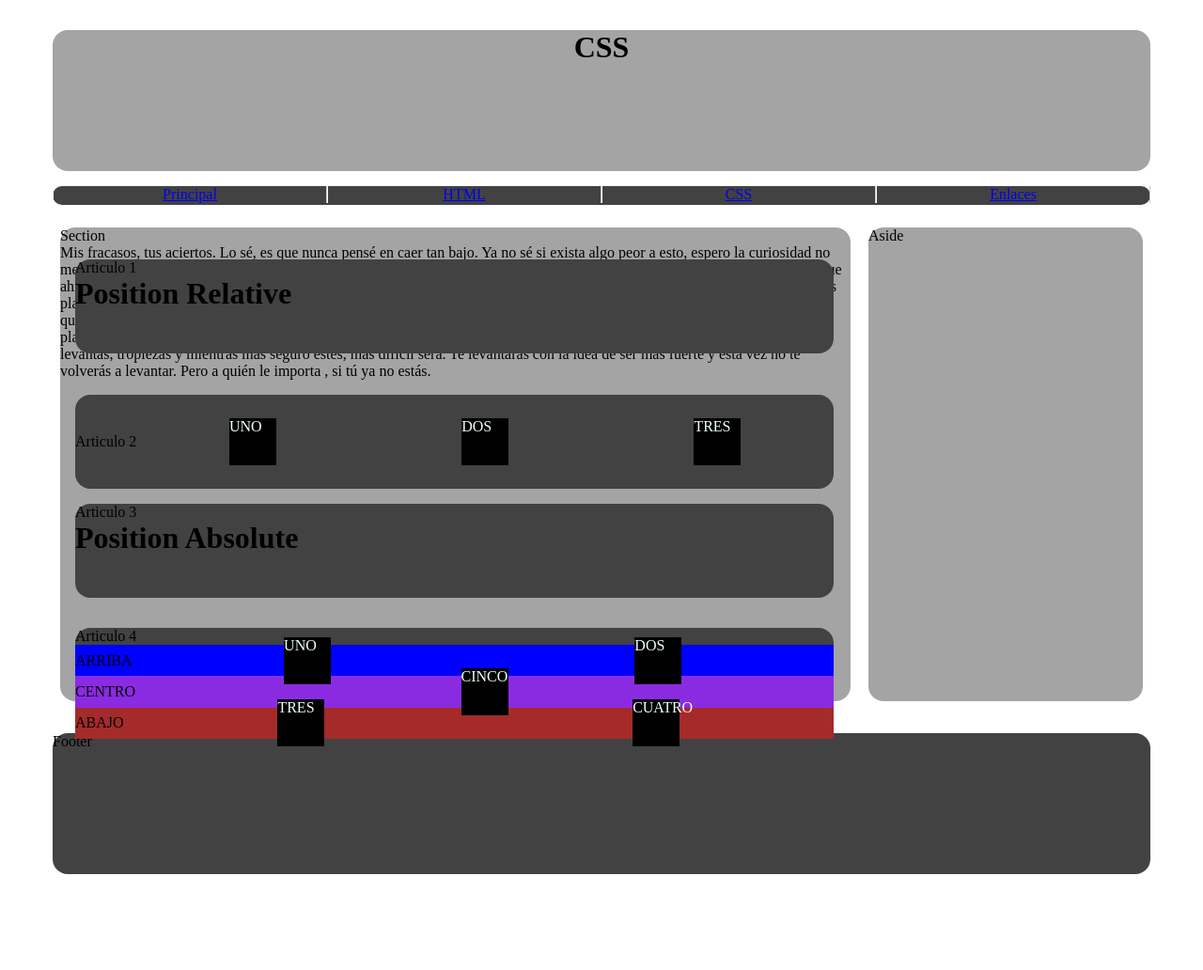
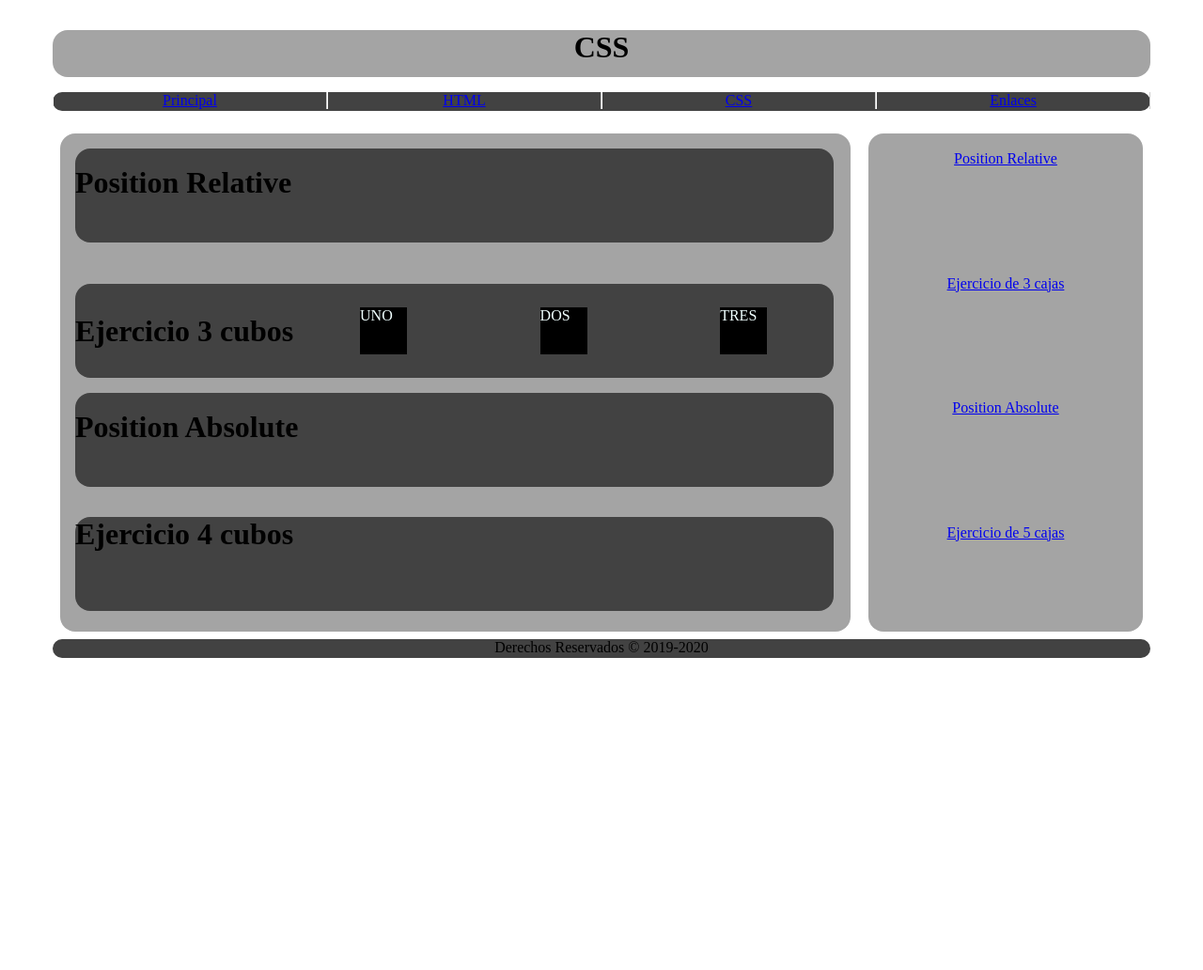
Before and after one commit to Cristian181199/2DAW, a PHP site: page /pages/css/index.html in a window 1280 px wide. Shown: the whole page at 94% size. Run offline with PHP 8.4, Linux system fonts and the light colour scheme.

Commit message:
DWEC REPASO HTML Y CSS CHUNGO TERMINADO

```diff
--- a/DWEC/Tema 1/ACT REPASO HTML - CSS/pages/css/index.html
+++ b/DWEC/Tema 1/ACT REPASO HTML - CSS/pages/css/index.html
@@ -24,59 +24,43 @@
       </div>
       <div id="contenido">
         <div id="section">
-          Section
           <div id="articulo1" class="articulo">
-            Articulo 1
+            <br />
             <h1>Position Relative</h1>
           </div>
-          <p>
-            Mis fracasos, tus aciertos. Lo sé, es que nunca pensé en caer tan
-            bajo. Ya no sé si exista algo peor a esto, espero la curiosidad no
-            me delate. Juré nunca hacerlo. Entendí el por qué nunca hay que
-            asegurar. El tiempo pasa, las cosas cambian. La melancolía sigue
-            ahí, como un cadáver queriendo decir algo. Mis verdades, tu
-            inseguridad. Preferí callar y no hablar de más. Dicen que el habla
-            es plata y el silencio es oro. La mentira puede ser un estilo de
-            vida. ¿Tú qué crees? Quizá de alguien, espero que no sea la mía. Por
-            qué tiene que ser un maldito espiral sin final. Cual insectos
-            atrapados en un mar de tierra. Quién es el qué juega, Tú o Yo. Una
-            platica con tu yo interior. Estar más lejos para verte más de cerca
-            y mientras más lejos, más te adentras. Tropiezas, te levantas, te
-            levantas, tropiezas y mientras más seguro estés, más difícil será.
-            Te levantarás con la idea de ser más fuerte y esta vez no te
-            volverás a levantar. Pero a quién le importa , si tú ya no estás.
-          </p>
+          <br />
+          <br />
+          <br />
+          <br />
+          <br />
+          <br />
+          <br />
+          <br />
           <div id="articulo2" class="articulo">
-            Articulo 2
+            <h1>Ejercicio 3 cubos</h1>
             <div id="uno">UNO</div>
             <div id="dos">DOS</div>
             <div id="tres">TRES</div>
           </div>
           <div id="articulo3" class="articulo">
-            Articulo 3
+            <br />
             <h1>Position Absolute</h1>
           </div>
           <div id="articulo4" class="articulo">
-            Articulo 4
-            <div id="arriba">
-              ARRIBA
-              <div id="one">UNO</div>
-              <div id="two">DOS</div>
-            </div>
-            <div id="centro">
-              CENTRO
-              <div id="five">CINCO</div>
-            </div>
-            <div id="abajo">
-              ABAJO
-              <div id="three">TRES</div>
-              <div id="four">CUATRO</div>
-            </div>
+            <h1>Ejercicio 4 cubos</h1>
           </div>
         </div>
-        <div id="aside">Aside</div>
+        <div id="aside">
+          <br />
+          <ul>
+            <li><a href="../css/index.html#1">Position Relative</a></li>
+            <li><a href="../css/index.html#2">Ejercicio de 3 cajas</a></li>
+            <li><a href="../css/index.html#3">Position Absolute</a></li>
+            <li><a href="../css/index.html#4">Ejercicio de 5 cajas</a></li>
+          </ul>
+        </div>
       </div>
-      <div id="footer">Footer</div>
+      <div id="footer">Derechos Reservados &copy; 2019-2020</div>
     </div>
   </body>
 </html>
--- a/DWEC/Tema 1/ACT REPASO HTML - CSS/styles/css.css
+++ b/DWEC/Tema 1/ACT REPASO HTML - CSS/styles/css.css
@@ -23,7 +23,7 @@
 }
 
 #header {
-  height: 15%;
+  height: 5%;
   background: #a4a4a4;
   border-radius: 1em;
   margin: 1em;
@@ -43,14 +43,15 @@
 }
 
 #footer {
-  height: 15%;
+  height: 2%;
   background: #424242;
   border-radius: 1em;
   margin: 1em;
+  text-align: center;
 }
 
 #section {
-  height: 95%;
+  height: 100%;
   width: 72%;
   background: #a4a4a4;
   border-radius: 1em;
@@ -59,7 +60,7 @@
 }
 
 #aside {
-  height: 95%;
+  height: 100%;
   width: 25%;
   background: #a4a4a4;
   border-radius: 1em;
@@ -123,82 +124,19 @@
 }
 
 #imagen {
-  width: 300px;
-  height: 300px;
+  width: 400px;
+  height: 400px;
 }
 
-#arriba {
-  background-color: blue;
-  width: auto;
-  height: 33.33%;
-  display: flex;
-  /* centrar horizontalmente */
-  justify-content: center;
-
-  /* centrar verticalmente */
-  align-items: center;
+#tabla {
+  background-color: aliceblue;
+  border-color: black;
 }
 
-#centro {
-  background-color: blueviolet;
-  width: auto;
-  height: 33.33%;
-  display: flex;
-  /* centrar horizontalmente */
-  justify-content: center;
-
-  /* centrar verticalmente */
-  align-items: center;
+ul li {
+  display: block;
+  margin: auto;
+  list-style: none;
+  height: 25%;
+  text-align: center;
 }
-
-#abajo {
-  background-color: brown;
-  width: auto;
-  height: 33.33%;
-  display: flex;
-  /* centrar horizontalmente */
-  justify-content: center;
-
-  /* centrar verticalmente */
-  align-items: center;
-}
-
-#one {
-  height: 50px;
-  width: 50px;
-  background-color: black;
-  color: azure;
-  margin: 0px auto;
-}
-
-#two {
-  height: 50px;
-  width: 50px;
-  background-color: black;
-  color: azure;
-  margin: 0px auto;
-}
-
-#three {
-  height: 50px;
-  width: 50px;
-  background-color: black;
-  color: azure;
-  margin: 0px auto;
-}
-
-#four {
-  height: 50px;
-  width: 50px;
-  background-color: black;
-  color: azure;
-  margin: 0px auto;
-}
-
-#five {
-  height: 50px;
-  width: 50px;
-  background-color: black;
-  color: azure;
-  margin: 0px auto;
-}
```
Also changed, not shown: DWEC/Tema 1/ACT REPASO HTML - CSS/index.html (+50 -7 lines), DWEC/Tema 1/ACT REPASO HTML - CSS/pages/enlaces/index.html (+5 -3 lines), DWEC/Tema 1/ACT REPASO HTML - CSS/pages/html/index.html (+5 -2 lines).
